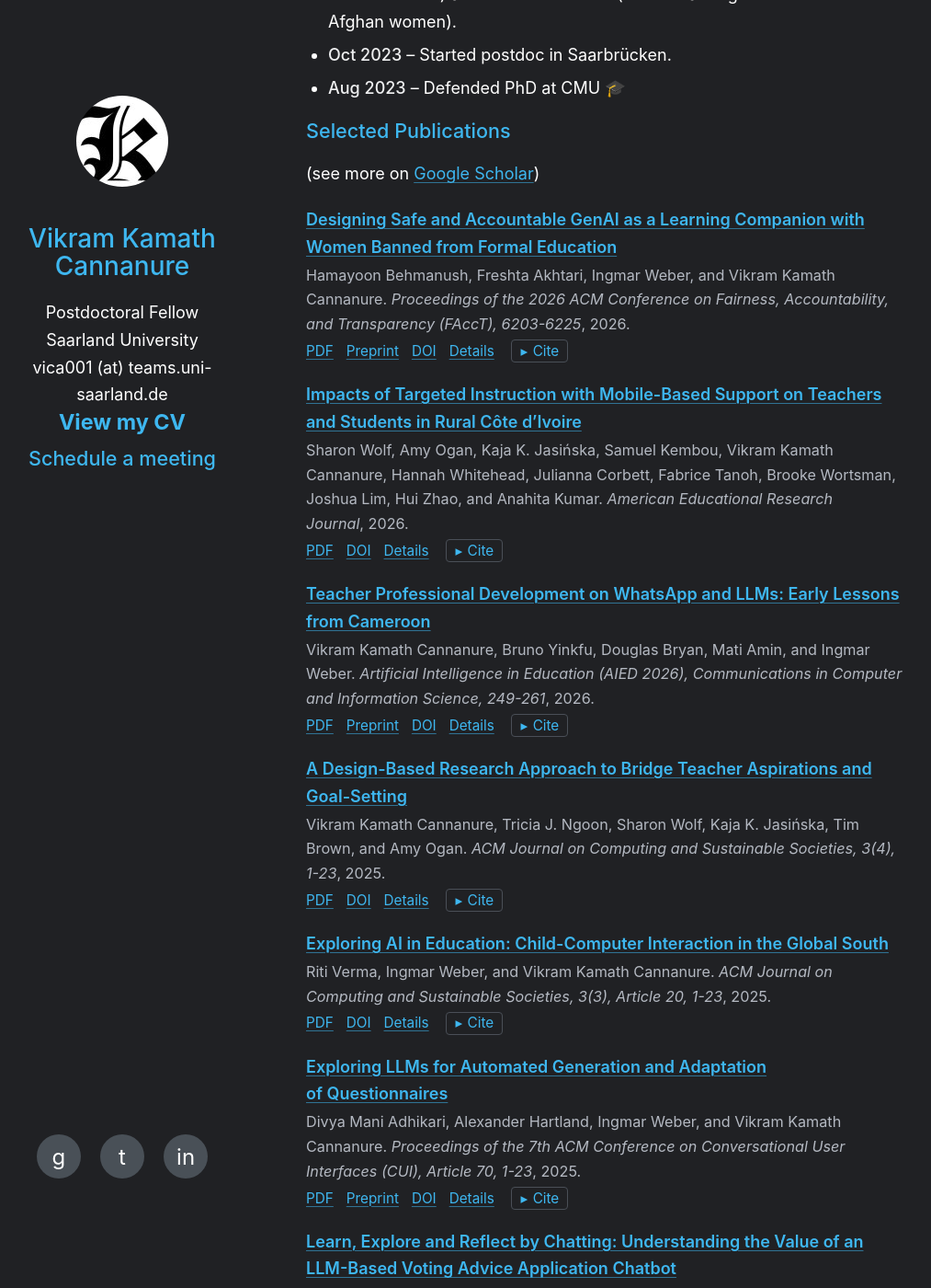
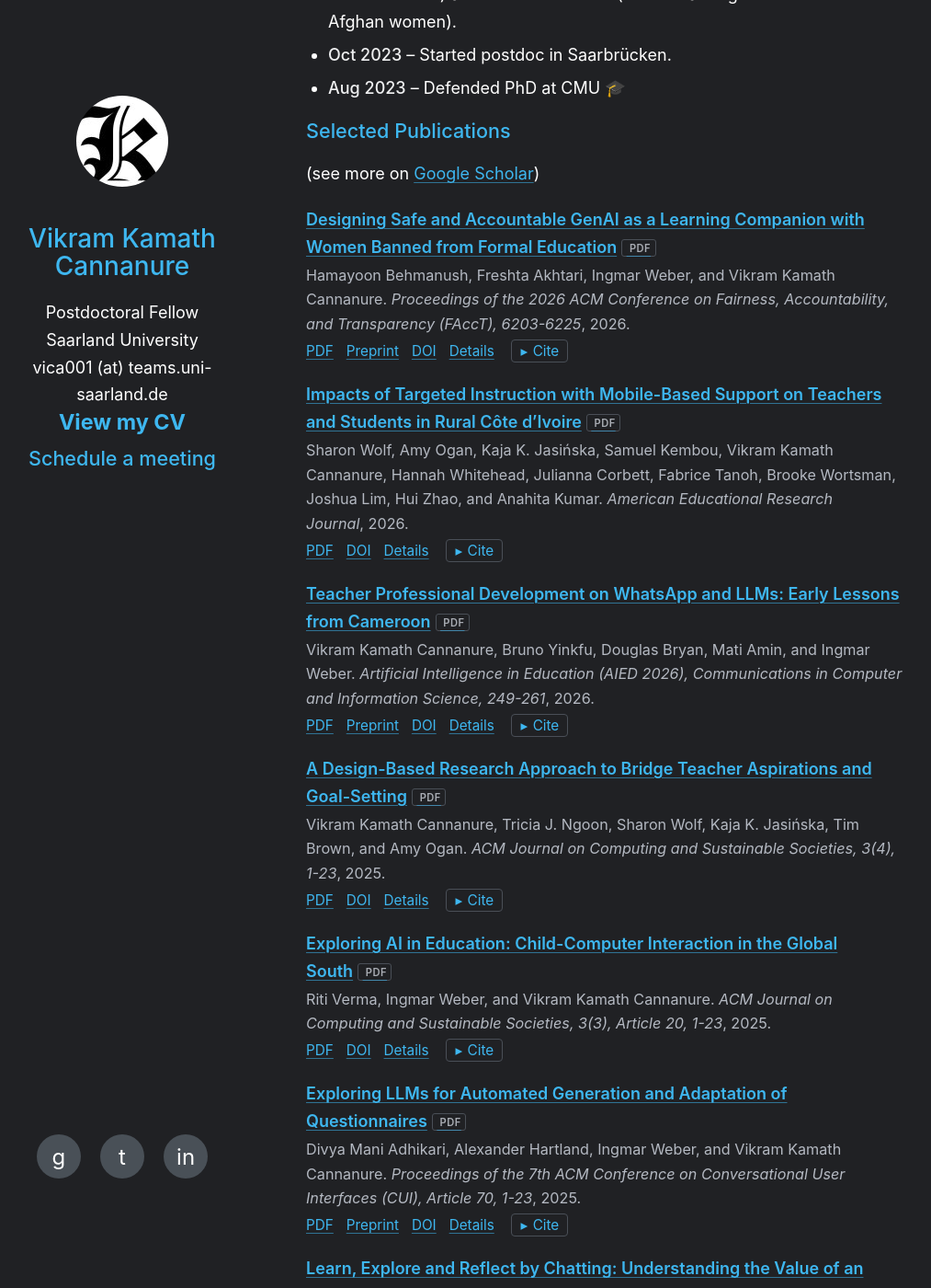
Before and after one commit to kmarkiv/kmarkiv.github.io, a Jekyll site: the page built from README.md, in a window 1280 px wide and 1400 px high, scrolled down 1039 px. Shown: the whole window at 92% size, without its empty margins (137-1150 px from the left). Built offline with Jekyll 4.4.1, drawn with Linux system fonts in a browser that asks for light colours; our own code applies the rules of GitHub Pages for plain Markdown files; a script that is not in the unit is left out; some of the changed text lies outside the part shown.

Commit message:
Open the PDF from the paper title, in a new tab
Publication titles now link straight to the PDF when the entry has a pdf:
field, falling back to the paper page and then the publisher URL. The link
opens in a new tab, since it is a document rather than a page.

Two details so the jump is not a surprise:
- a small "PDF" marker after the title, styled to match the Cite button
- a visually hidden "(PDF, opens in a new tab)" for screen readers, plus a
  title attribute, because target="_blank" without warning is disorienting

pdf: may be a local path or an absolute URL, so the href is used verbatim
rather than through relative_url, which would corrupt an external link. One
entry currently points at dl.acm.org this way.

The /papers/ pages keep their inbound link through "Details" in the row, so
they are still reachable and still crawlable.

Co-Authored-By: Claude Opus 5 <noreply@anthropic.com>

```diff
--- a/README.md
+++ b/README.md
@@ -32,7 +32,7 @@ I completed my **Ph.D. in Human–Computer Interaction** at Carnegie Mellon Univ
 <ul class="pubs">
 {%- for p in site.data.publications %}
   <li>
-    <a class="pub-title" href="{% if p.slug %}{{ p.slug | prepend: '/papers/' | append: '/' | relative_url }}{% else %}{{ p.url }}{% endif %}">{{ p.title }}</a>
+    <a class="pub-title" href="{% if p.pdf %}{{ p.pdf }}{% elsif p.slug %}{{ p.slug | prepend: '/papers/' | append: '/' | relative_url }}{% else %}{{ p.url }}{% endif %}"{% if p.pdf %} target="_blank" rel="noopener" title="PDF, opens in a new tab"{% endif %}>{{ p.title }}{% if p.pdf %}<span class="pdf-flag" aria-hidden="true"> PDF</span><span class="visually-hidden"> (PDF, opens in a new tab)</span>{% endif %}</a>
     <span class="pub-meta">{{ p.authors }}. <em>{{ p.venue }}</em>, {{ p.year }}.</span>
     <span class="pub-links">
       {%- if p.pdf %} <a href="{{ p.pdf }}" target="_blank" rel="noopener">PDF</a>{% endif -%}
--- a/assets/css/style.scss
+++ b/assets/css/style.scss
@@ -752,3 +752,38 @@ li + li {
     display: none;
   }
 }
+
+
+
+/* A title that goes straight to a PDF says so, rather than surprising the
+   reader with a download. .visually-hidden carries the same information to
+   screen readers, including the new-tab warning. */
+.pdf-flag {
+  border: 1px solid #4a4f57;
+  border-radius: 3px;
+  color: #a9adb4;
+  font-size: 0.62em;
+  font-weight: 600;
+  letter-spacing: 0.04em;
+  margin-left: 0.45em;
+  padding: 0.15em 0.4em;
+  text-decoration: none;
+  vertical-align: middle;
+  white-space: nowrap;
+}
+
+.pub-title:hover .pdf-flag,
+.pub-title:focus-visible .pdf-flag {
+  border-color: var(--link);
+  color: var(--link-hover);
+}
+
+.visually-hidden {
+  clip: rect(0 0 0 0);
+  clip-path: inset(50%);
+  height: 1px;
+  overflow: hidden;
+  position: absolute;
+  white-space: nowrap;
+  width: 1px;
+}
```
